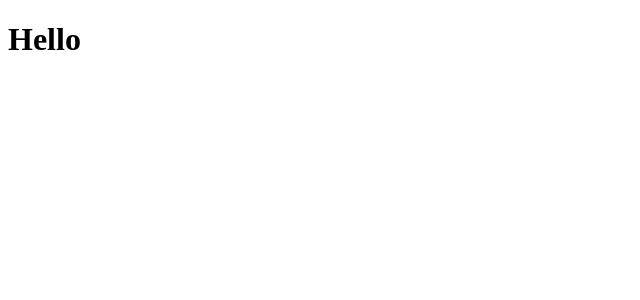
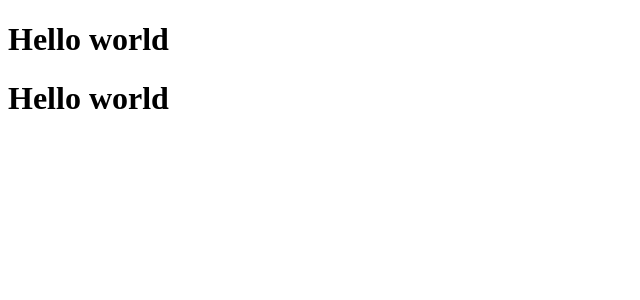
Before and after one commit to ferlobo1985/UDMY-REACT-FS24-One, a React (Vite) app: page / in a window 1280 px wide. Shown: the top 300 px of the page, without its empty margins (0-640 px from the left). Built offline with nearby package versions, Linux system fonts and the light colour scheme.

Commit message:
04-JSX Behind the scenes
04-JSX Behind the scenes

```diff
--- a/src/main.jsx
+++ b/src/main.jsx
@@ -1,11 +1,14 @@
 import React from 'react';
 import ReactDOM  from 'react-dom/client';
 
-const App = () => (
-    <div>
-        <h1>Hello</h1>
-    </div>
-)
+const App = () => {
+    return (
+        <>
+            <h1>Hello world</h1>
+            <h1>Hello world</h1>
+        </>
+    )
+}
 
 const root = ReactDOM.createRoot(document.getElementById('root'));
 root.render(<App/>);
```
